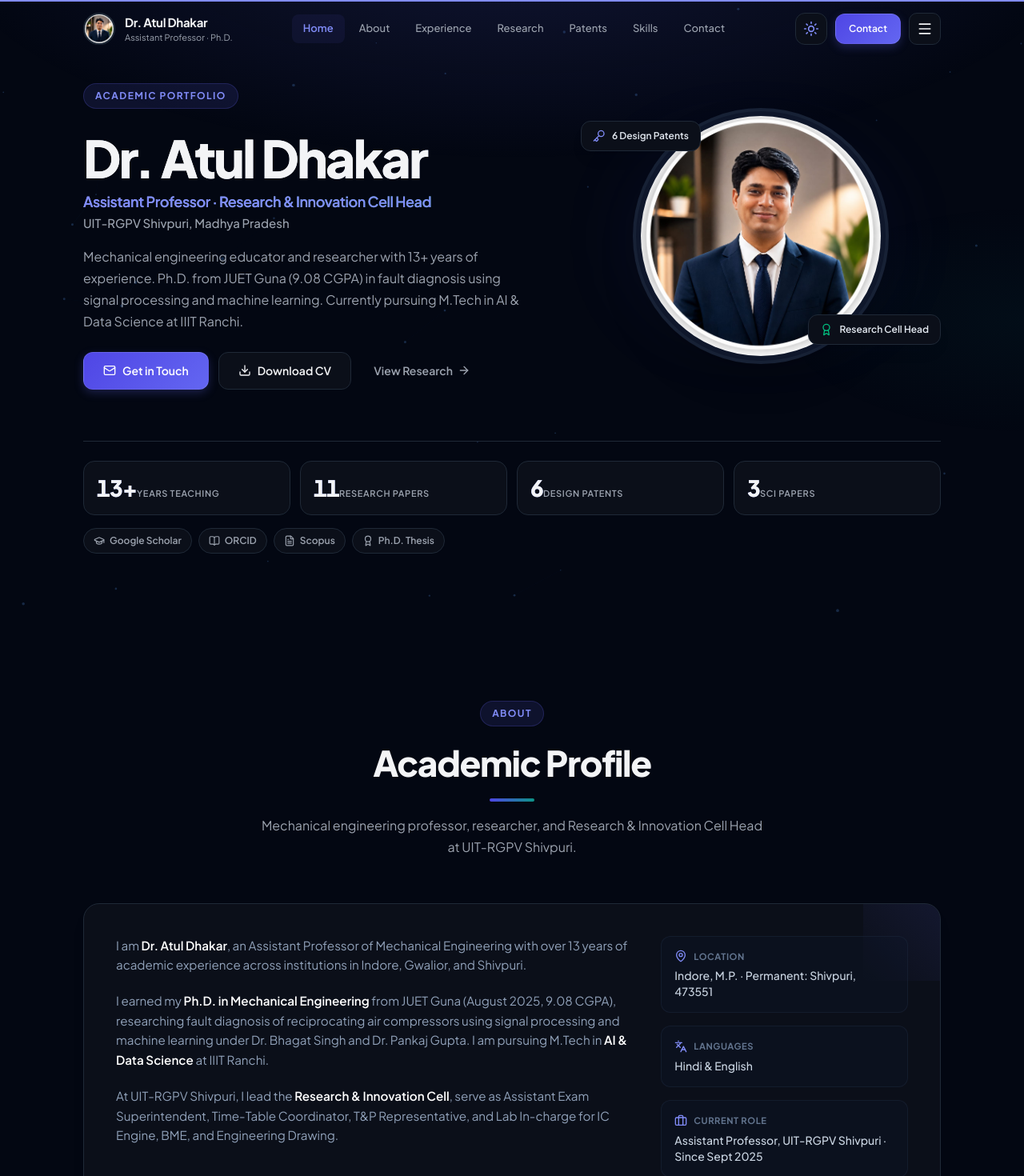
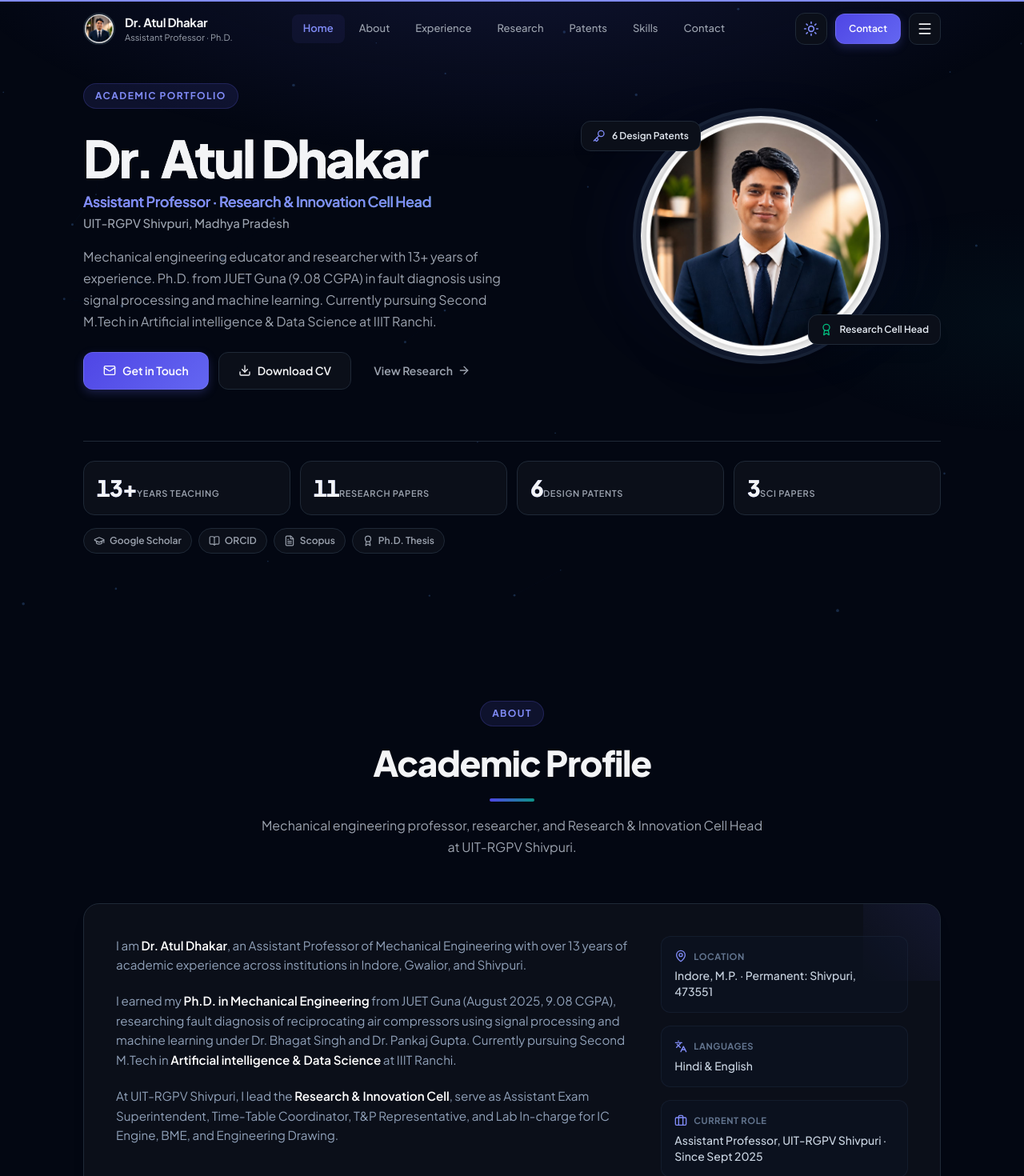
Before and after one commit to Dev-Krishan-Kumar-Awasthi/dratuldhakar, a Next.js app: page / in a window 1280 px wide. Shown: the top 1470 px of the page at 80% size. Built offline with nearby package versions, Linux system fonts and the light colour scheme.

Commit message:
fix url preview

```diff
--- a/src/app/layout.tsx
+++ b/src/app/layout.tsx
@@ -23,8 +23,8 @@ export const viewport: Viewport = {
 };
 
 export const metadata: Metadata = {
-  metadataBase: new URL("https://atuldhakar.com"),
-  title: "Dr. Atul Dhakar | Assistant Professor, Researcher & Ph.D. Mechanical Engineer",
+  metadataBase: new URL("https://dratuldhakar.vercel.app"),
+  title: "Dr. Atul Dhakar | Assistant Professor, Researcher & Ph.D. Mechanical Engineering",
   description: "Official academic portfolio of Dr. Atul Dhakar — Assistant Professor at UIT-RGPV Shivpuri, Ph.D. in Mechanical Engineering (JUET Guna), researcher in fault diagnosis and machine learning, with 11 published papers and 6 design patents.",
   keywords: [
     // --- Name & Spelling Variations ---
@@ -159,9 +159,9 @@ export const metadata: Metadata = {
     apple: "/atul-sir.jpg",
   },
   openGraph: {
-    title: "Dr. Atul Dhakar | Assistant Professor, Researcher & Ph.D. Mechanical Engineer",
-    description: "Academic portfolio of Dr. Atul Dhakar — Assistant Professor at UIT-RGPV Shivpuri, Ph.D. Mechanical Engineer, AI & Data Science researcher at IIIT Ranchi.",
-    url: "https://atuldhakar.com",
+    title: "Dr. Atul Dhakar | Assistant Professor, Researcher & Ph.D. Mechanical Engineering",
+    description: "Academic portfolio of Dr. Atul Dhakar — Assistant Professor at UIT-RGPV Shivpuri, Ph.D. Mechanical Engineering, AI & Data Science researcher at IIIT Ranchi.",
+    url: "https://dratuldhakar.vercel.app",
     siteName: "Dr. Atul Dhakar Portfolio",
     images: [{ url: "/atul-sir.jpg", width: 800, height: 800, alt: "Dr. Atul Dhakar" }],
     locale: "en_IN",
@@ -169,8 +169,8 @@ export const metadata: Metadata = {
   },
   twitter: {
     card: "summary_large_image",
-    title: "Dr. Atul Dhakar | Assistant Professor, Researcher & Ph.D. Mechanical Engineer",
-    description: "Academic portfolio of Dr. Atul Dhakar — Assistant Professor at UIT-RGPV Shivpuri, Ph.D. Mechanical Engineer, AI & Data Science researcher at IIIT Ranchi.",
+    title: "Dr. Atul Dhakar | Assistant Professor, Researcher & Ph.D. Mechanical Engineering",
+    description: "Academic portfolio of Dr. Atul Dhakar — Assistant Professor at UIT-RGPV Shivpuri, Ph.D. Mechanical Engineering, AI & Data Science researcher at IIIT Ranchi.",
     images: ["/atul-sir.jpg"],
   },
 };
--- a/src/components/About.tsx
+++ b/src/components/About.tsx
@@ -34,7 +34,7 @@ const stats = [
 ];
 
 const qualifications = [
-  "Pursuing M.Tech in AI & Data Science — IIIT Ranchi",
+  "Pursuing Second M.Tech in Artificial intelligence & Data Science — IIIT Ranchi",
   "Ph.D. in Mechanical Engineering (Aug 2025) — JUET Guna | 9.08 CGPA",
   "M.Tech in Thermal Systems & Design (2016) — ShriRam College, Gwalior | 7.83 CGPA (Honours)",
   "B.E. in Mechanical Engineering (2010) — SDBCE, Indore | First Division",
@@ -109,7 +109,7 @@ export default function About() {
                 I am <strong className="text-slate-900 dark:text-white font-semibold">Dr. Atul Dhakar</strong>, an Assistant Professor of Mechanical Engineering with over 13 years of academic experience across institutions in Indore, Gwalior, and Shivpuri.
               </p>
               <p>
-                I earned my <strong className="text-slate-900 dark:text-white font-semibold">Ph.D. in Mechanical Engineering</strong> from JUET Guna (August 2025, 9.08 CGPA), researching fault diagnosis of reciprocating air compressors using signal processing and machine learning under Dr. Bhagat Singh and Dr. Pankaj Gupta. I am pursuing M.Tech in <strong className="text-slate-900 dark:text-white font-semibold">AI &amp; Data Science</strong> at IIIT Ranchi.
+                I earned my <strong className="text-slate-900 dark:text-white font-semibold">Ph.D. in Mechanical Engineering</strong> from JUET Guna (August 2025, 9.08 CGPA), researching fault diagnosis of reciprocating air compressors using signal processing and machine learning under Dr. Bhagat Singh and Dr. Pankaj Gupta. Currently pursuing Second M.Tech in <strong className="text-slate-900 dark:text-white font-semibold">Artificial intelligence &amp; Data Science</strong> at IIIT Ranchi.
               </p>
               <p>
                 At UIT-RGPV Shivpuri, I lead the <strong className="text-slate-900 dark:text-white font-semibold">Research &amp; Innovation Cell</strong>, serve as Assistant Exam Superintendent, Time-Table Coordinator, T&amp;P Representative, and Lab In-charge for IC Engine, BME, and Engineering Drawing.
--- a/src/components/FAQSection.tsx
+++ b/src/components/FAQSection.tsx
@@ -20,7 +20,7 @@ const faqData: FAQItem[] = [
   },
   {
     q: "What are his academic qualifications?",
-    a: "Ph.D. in Mechanical Engineering from JUET Guna (2025, 9.08 CGPA), M.Tech in Thermal Systems & Design from ShriRam College Gwalior (2016, 7.83 CGPA with Honours), B.E. in Mechanical Engineering from SDBCE Indore (2010), and currently pursuing M.Tech in AI & Data Science from IIIT Ranchi.",
+    a: "Ph.D. in Mechanical Engineering from JUET Guna (2025, 9.08 CGPA), M.Tech in Thermal Systems & Design from ShriRam College Gwalior (2016, 7.83 CGPA with Honours), B.E. in Mechanical Engineering from SDBCE Indore (2010), and currently pursuing Second M.Tech in Artificial intelligence & Data Science at IIIT Ranchi.",
   },
   {
     q: "How many research papers has he published?",
--- a/src/components/Hero.tsx
+++ b/src/components/Hero.tsx
@@ -47,7 +47,7 @@ export default function Hero() {
             <p className="hero-bio text-slate-600 dark:text-slate-400">
               Mechanical engineering educator and researcher with 13+ years of experience.
               Ph.D. from JUET Guna (9.08 CGPA) in fault diagnosis using signal processing
-              and machine learning. Currently pursuing M.Tech in AI &amp; Data Science at IIIT Ranchi.
+              and machine learning. Currently pursuing Second M.Tech in Artificial intelligence &amp; Data Science at IIIT Ranchi.
             </p>
 
             <div className="hero-actions">
```
